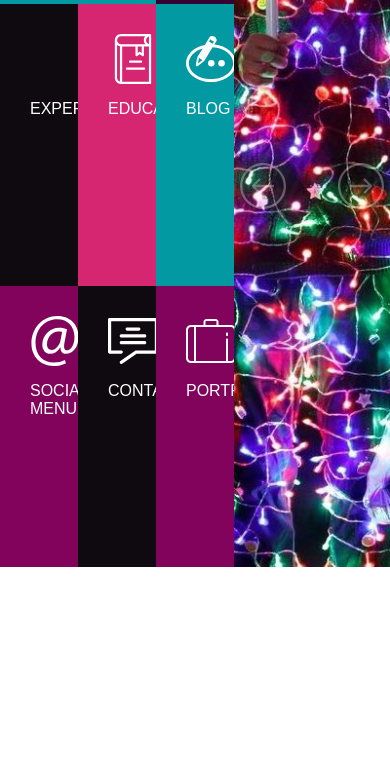
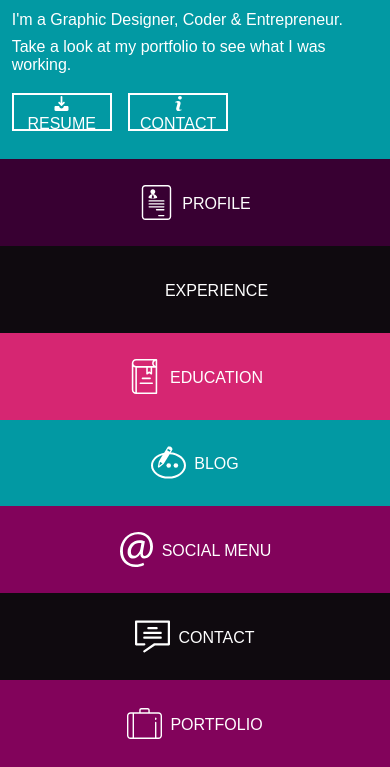
Before and after one commit to lindsaywparker/lp-comp-challenge-1, a plain HTML site: page index.html in a window 390 px wide. Shown: the part 277-1044 px from the top of the page. Before the commit the page ends 885 px from the top, so only its background shows below. Drawn offline with Linux system fonts and the light colour scheme; a web font is replaced by a local one.

Commit message:
Add responsive breakpoints

```diff
--- a/index.html
+++ b/index.html
@@ -4,16 +4,24 @@
     <title>Lindsay's Static Comp 1</title>
     <link href='styles.css' type='text/css' rel='stylesheet'/>
     <link href="https://fonts.googleapis.com/css?family=Fira+Sans+Condensed:300,700" rel="stylesheet">
+    <meta name="viewport" content="width=device-width, initial-scale=1">
   </head>
   <body>
     <section class='container'>
       <section class='menu'>
         <div class='link header'>
           <h1>BRADLEY COOPER</h1>
-          <p>Here's the information about me and my many many amazing accomplishments.</p>
+          <p>I'm a Graphic Designer, Coder & Entrepreneur.</p>
+          <p>Take a look at my portfolio to see what I was working.</p>
           <div class='buttons'>
-            <button>RESUME</button>
-            <button>CONTACT</button>
+            <button>
+              <img src='images/resume.svg'/>
+              RESUME
+            </button>
+            <button>
+              <img src='images/info.svg'/>
+              CONTACT
+            </button>
           </div>
         </div>
         <div class='link profile1'>
@@ -48,7 +56,7 @@
       <div class='image'>
         <div class='circle'></div>
         <div class='circle'></div>
-        <div class='circle'></div>
+        <div class='circle current-circle'></div>
         <div class='arrows'>
           <img src='images/left-arrow.svg'/>
           <img src='images/right-arrow.svg'/>
--- a/styles.css
+++ b/styles.css
@@ -5,39 +5,47 @@
 .education3                       {background-color: #D14C3A;}
 .social5, .portfolio7             {background-color: #FA690D;}*/
 
-
 .header, .blog4, button         {background-color: #0299A3;}
 .profile1                       {background-color: #380032;}
-.experience2, .contact6         {background-color: #0F0A0F;}
+.experience2, .contact6, body   {background-color: #0F0A0F;}
 .education3                     {background-color: #D62672;}
 .social5, .portfolio7           {background-color: #82035B;}
-
-
-
-
 
 * {
   box-sizing: border-box;
 }
 
+html {
+  display: flex;
+  justify-content: center;
+}
+
 body {
-  display: inline-flex;
   margin: 0;
   font-family: 'Fira Sans Condensed', Arial, sans-serif;
 }
-
 
 h1, div, button {
   color: #FFF;
 }
 
-/*this holds the menu of links and the image*/
+h1 {
+  margin-top: 4px;
+  font-size: 24px;
+  letter-spacing: 2px;
+}
+
+p {
+  font-weight: 300;
+  margin-top: 3px;
+  margin-bottom: 3px;
+}
+
 .container {
   display: flex;
   flex-wrap: wrap;
 }
 
-/*this holds all of the links*/
 .menu {
   display: flex;
   flex-wrap: wrap;
@@ -46,11 +54,37 @@ h1, div, button {
 }
 
 .link {
-  padding: 30px;
+  display: flex;
+  flex-direction: column;
+  justify-content: center;
+  align-items: center;
+  padding: 3%;
   width: 33.3333%;
   height: 33.3333%;
-  align-items: center;
-  justify-content: center;
+}
+
+.link p {
+  margin-top: 6px;
+}
+
+.header {
+  width: 66.6666%;
+  align-items: flex-start;
+}
+
+button {
+  width: 130px;
+  height: 50px;
+  margin-top: 16px;
+  margin-right: 12px;
+  border: 2px solid #FFF;
+  font-size: 16px;
+  font-family: 'Fira Sans Condensed', Arial, sans-serif;
+}
+
+button img {
+  width: 15px;
+  height: 15px;
 }
 
 .icon {
@@ -88,25 +122,11 @@ h1, div, button {
   background-image: url('images/portfolio.svg');
 }
 
-.header {
-  width: 66.6666%;
-}
-
-/*this holds just the two buttons in the header*/
-.buttons {
-  display: flex;
-  justify-content: space-between;
-}
-
-button {
-  border: 2px solid #FFF;
-}
-
 .image {
   width: 40%;
   height: 100vh;
-  padding: 6px;
-  background-image: url('images/Illuminated.jpg');
+  padding: 10px;
+  background-image: url('images/illuminated.jpg');
   background-size: cover;
   background-repeat: no-repeat;
   background-position: center;
@@ -126,18 +146,93 @@ button {
   opacity: 0.5;
 }
 
+.current-circle {
+  opacity: 0.9;
+}
+
 .arrows {
   display: flex;
   align-items: center;
   justify-content: space-between;
   width: 100%;
-  height: 100vh;
+  height: 90vh;
 }
 
 .arrows img {
-  width: 46px;
-  height: 46px;
+  width: 42px;
+  height: 42px;
   opacity: 0.3;}
 .arrows img:hover {
   opacity: 0.5;
 }
+
+@media screen and (min-width: 1600px) {
+  .container {
+    max-width: 1600px;
+    max-height: 935px;
+  }
+}
+
+@media screen and (max-width: 805px) {
+  button {
+    width: 100px;
+    height: 38px;
+    margin-top: 16px;
+    margin-right: 12px;
+  }
+}
+
+@media screen and (max-width: 736px) {
+  .menu {
+    width: 50%;
+  }
+
+  .image {
+    width: 50%;
+  }
+
+  .link {
+    flex-direction: row;
+    width: 100%;
+    height: initial;
+  }
+
+  .link p {
+    margin-left: 8px;
+  }
+
+  .header {
+    flex-direction: column;
+    height: auto;
+  }
+
+  .header p {
+    margin-left: 0;
+  }
+
+  .icon {
+    width: 35px;
+    height: 35px;
+  }
+}
+
+@media screen and (max-width: 500px) {
+  .container {
+    flex-direction: row;
+  }
+
+  .menu {
+    width: 100%;
+    order: 1;
+  }
+
+  .image {
+    width: 100%;
+    height: 200px;
+    background-image: url('images/illuminated-small.jpg');
+  }
+
+  .arrows {
+    height: 130px;
+  }
+}
```
Also changed, not shown: images/illuminated-small.jpg (added), images/info.svg (added), images/resume.svg (added).
